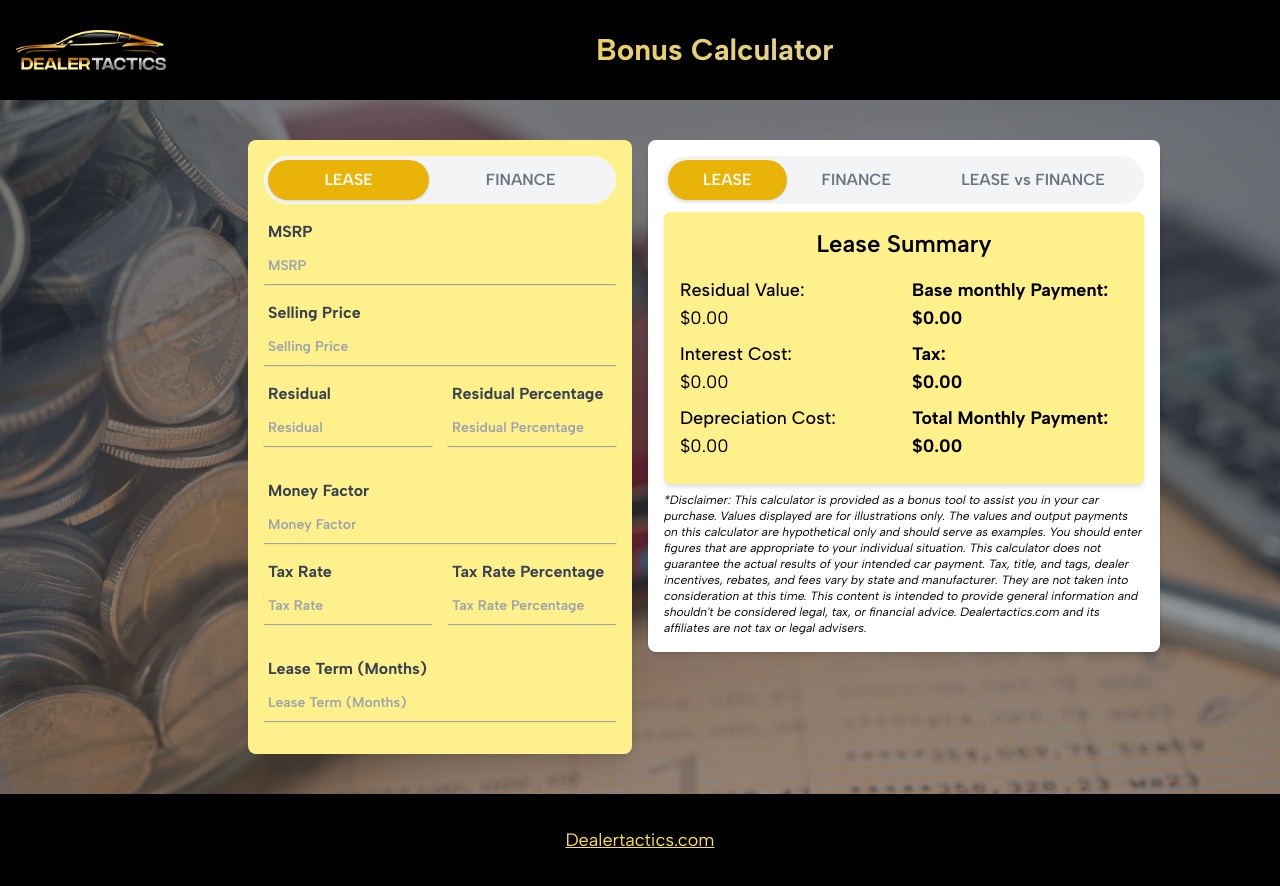
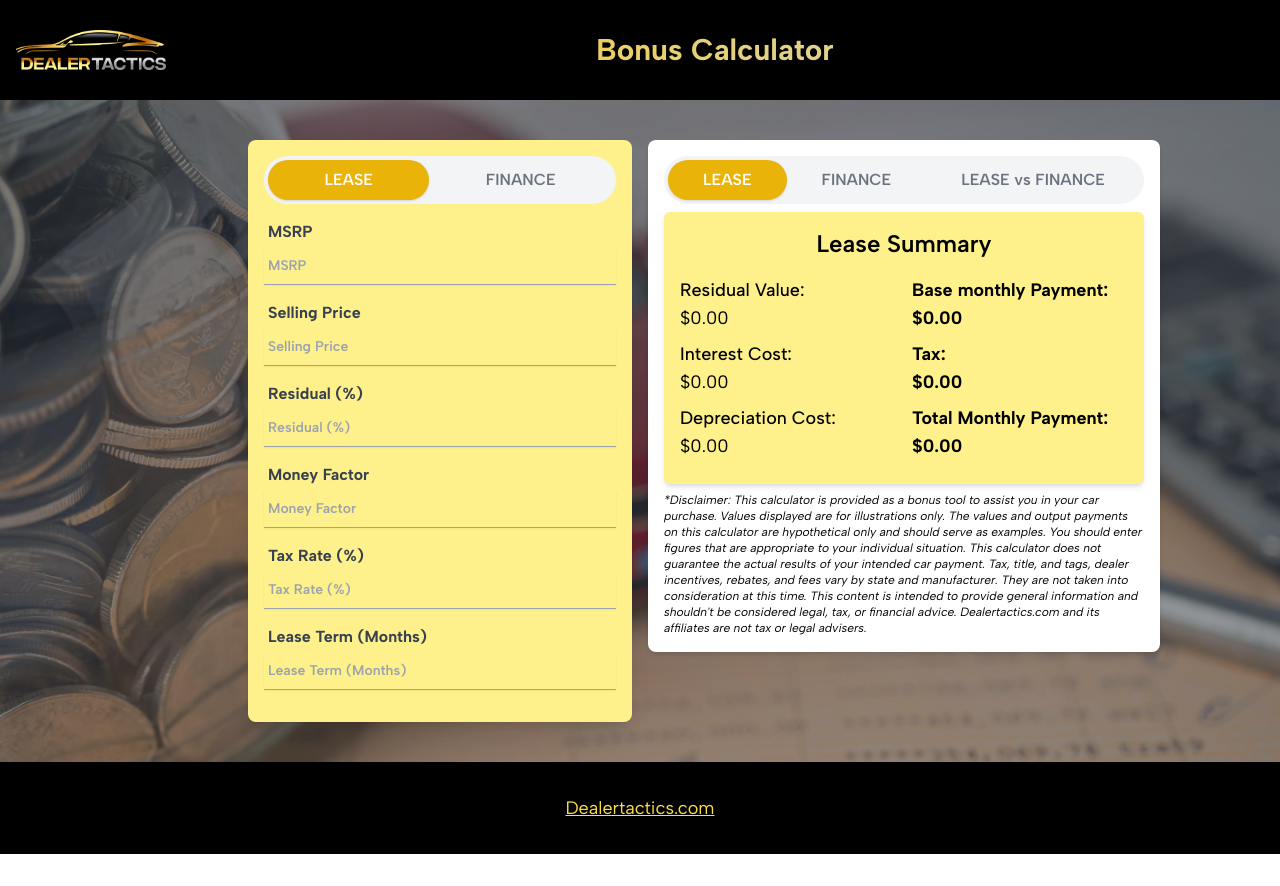
Before and after one commit to gfarhan18/lease-finance-calculator, a Next.js app: page / in a window 1280 px wide. After the commit the page ends 854 px from the top, so only its background shows below. Built offline with nearby package versions, Linux system fonts and the light colour scheme.

Commit message:
fixed issue in design

```diff
--- a/src/components/LeaseFinanceComparison/LeaseFinanceComparison.tsx
+++ b/src/components/LeaseFinanceComparison/LeaseFinanceComparison.tsx
@@ -3,19 +3,12 @@ import React from "react";
 interface ComparisonProps {
   leaseMonthlyPayment: number;
   financeMonthlyPayment: number;
-  leaseTotalCost: number;
-  financeTotalCost: number;
 }
 
 const LeaseFinanceComparison: React.FC<ComparisonProps> = ({
   leaseMonthlyPayment,
   financeMonthlyPayment,
-  leaseTotalCost,
-  financeTotalCost,
 }) => {
-  const effectiveMonthlyCostLease = leaseTotalCost / 36;
-  const effectiveMonthlyCostFinance = financeTotalCost / 36;
-
   return (
     <div className="bg-gray-200 rounded-md p-4 shadow-md">
       <div className="text-center  border-b border-gray-300">
@@ -26,7 +19,7 @@ const LeaseFinanceComparison: React.FC<ComparisonProps> = ({
         <div className="flex-1 text-center font-bold">
           <p>
             ${leaseMonthlyPayment.toFixed(2)} vs $
-            {financeMonthlyPayment.toFixed(2)}{" "}
+            {financeMonthlyPayment.toFixed(2)}
           </p>
         </div>
       </div>
--- a/src/components/LeaseForm/Form.tsx
+++ b/src/components/LeaseForm/Form.tsx
@@ -62,21 +62,21 @@ const LeaseForm: React.FC<FormProps> = ({ onSubmit, onUpdateFormData,formData })
           onBlur={handleChange}
         />
       </div>
-      <div className="mb-4 grid grid-cols-2 gap-4">
+      <div className="mb-4">
         <div>
           <Input
             type="number"
-            placeholder="Residual"
+            placeholder="Residual (%)"
             name="residual"
             value={formDataState.residual}
             onChange={handleChange}
             onBlur={handleChange}
           />
         </div>
-        <div>
+        {/* <div>
           <Input
             type="number"
-            placeholder="Residual Percentage"
+            placeholder="Residual "
             name="residualPercentage"
             onBlur={handleChange}
             value={residualPercentage ? residualPercentage.toString() : ''}
@@ -86,7 +86,7 @@ const LeaseForm: React.FC<FormProps> = ({ onSubmit, onUpdateFormData,formData })
               setFormData({ ...formDataState, residual: value * 100 });
             }}
           />
-        </div>
+        </div> */}
       </div>
       <div className="mb-4">
         <Input
@@ -99,18 +99,18 @@ const LeaseForm: React.FC<FormProps> = ({ onSubmit, onUpdateFormData,formData })
         />
       </div>
 
-      <div className="mb-4 grid grid-cols-2 gap-4">
+      <div className="mb-4">
         <div>
           <Input
             type="number"
-            placeholder="Tax Rate"
+            placeholder="Tax Rate (%)"
             name="taxRate"
             value={formDataState.taxRate}
             onChange={handleChange}
             onBlur={handleChange}
           />
         </div>
-        <div>
+        {/* <div>
           <Input
             type="number"
             placeholder="Tax Rate Percentage"
@@ -123,7 +123,7 @@ const LeaseForm: React.FC<FormProps> = ({ onSubmit, onUpdateFormData,formData })
               setFormData({ ...formDataState, taxRate: value * 100 });
             }}
           />
-        </div>
+        </div> */}
       </div>
       <div className="mb-4">
         <Input
--- a/src/components/LeaseSummary/LeaseSummary.tsx
+++ b/src/components/LeaseSummary/LeaseSummary.tsx
@@ -17,7 +17,7 @@ const LeaseSummary: React.FC<LeaseSummaryProps> = ({ formData }) => {
   let monthlyPayment = 0;
   let tax = 0;
   if (msrp && sellingPrice && residual && moneyFactor && taxRate && leaseTerm) {
-    residualValue = msrp * (residual / (100 * 100)); //
+    residualValue = msrp * (residual / (100)); //
 
     // Calculate depreciation cost
     depreciationCost = (sellingPrice - residualValue) / leaseTerm;
@@ -29,7 +29,7 @@ const LeaseSummary: React.FC<LeaseSummaryProps> = ({ formData }) => {
     // Calculate total without tax
     totalWithoutTax = depreciationCost + interestCost;
 
-    tax = totalWithoutTax * (taxRate / 100);
+    tax = totalWithoutTax * (taxRate);
     // Calculate monthly payment
     monthlyPayment = tax + totalWithoutTax;
   }
--- a/src/pages/index.tsx
+++ b/src/pages/index.tsx
@@ -60,14 +60,14 @@ export default function Home() {
     LeaseFormData.moneyFactor &&
     LeaseFormData.taxRate && LeaseFormData.leaseTerm
   ) {
-    leaseResidualValue = LeaseFormData.msrp * (LeaseFormData.residual / (100*100));
+    leaseResidualValue = LeaseFormData.msrp * (LeaseFormData.residual / (100));
     leaseDepreciationCost =
       (LeaseFormData.sellingPrice - leaseResidualValue) / LeaseFormData.leaseTerm;
     leaseInterestCost =
       (LeaseFormData.sellingPrice + leaseResidualValue) *
       LeaseFormData.moneyFactor;
     leaseTotalWithoutTax = leaseDepreciationCost + leaseInterestCost;
-    leaseTax = leaseTotalWithoutTax * ((LeaseFormData.taxRate/100) || 0);
+    leaseTax = leaseTotalWithoutTax * ((LeaseFormData.taxRate) || 0);
     leaseMonthlyPayment = leaseTax + leaseTotalWithoutTax;
     // leaseTotalCost = leaseMonthlyPayment * LeaseFormData.numberOfMonths;
   }
@@ -151,10 +151,8 @@ export default function Home() {
               {selectedTabSecondColumn === 2 && (
                 <>
                   <LeaseFinanceComparison
-                    leaseMonthlyPayment={leaseMonthlyPayment}
+                    leaseMonthlyPayment={leaseTotalWithoutTax}
                     financeMonthlyPayment={financeMonthlyPayment}
-                    leaseTotalCost={leaseTotalCost}
-                    financeTotalCost={financeTotalCost}
                   />
                 </>
               )}
```
